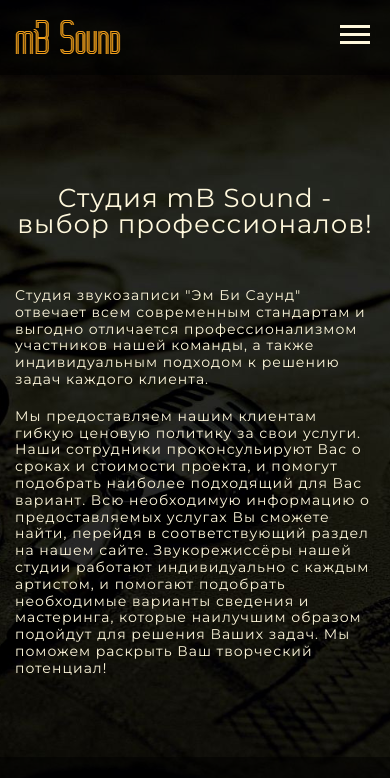
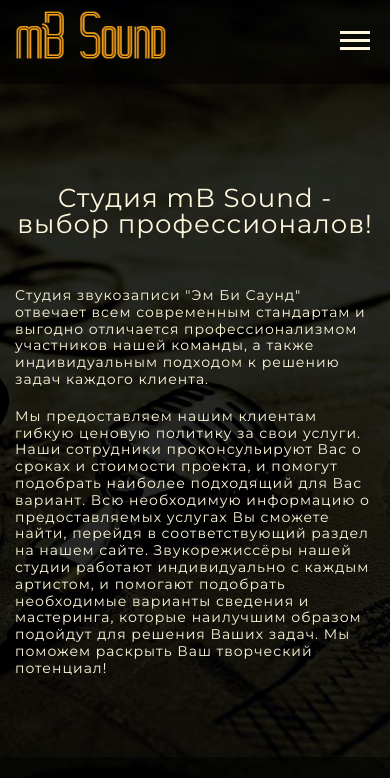
Before and after one commit to mblaze1986/mb_rep, a plain HTML site: page index.html in a window 390 px wide. Shown: the top 778 px of the page. Drawn offline with nearby package versions, Linux system fonts and the light colour scheme.

Commit message:
Add files via upload

```diff
--- a/css/style.css
+++ b/css/style.css
@@ -115,16 +115,12 @@ body {
     display: flex;
     justify-content: space-between;
     align-items: center;
-    margin: 30px 0;
-}
-@media (max-width: 990px) {
-    .header__body {
-        margin: 20px 0;
-    }
+    margin: 10px 0;
 }
 .header__logo {
-    position: relative;
     display: block;
+    height: 50px;
+    margin-bottom: 14px;
     cursor: pointer;
 }
 @media (max-width: 990px) {
@@ -245,7 +241,7 @@ body {
 .nav-toggle {
     position: absolute;
     display: none;
-    top: 24px;
+    top: 30px;
     right: 20px;
     padding: 10px;
     background: none;
--- a/index.html
+++ b/index.html
@@ -22,7 +22,7 @@
         <header class="header" id="header">
             <div class="container">
                 <div class="header__body">
-                    <div class="header__logo"><a href="#"><img src="img/logo.png" alt=""></a></div>
+                    <a href=""><img class="header__logo" src="img/logo_.png" alt=""></a>
                     <nav class="header__menu" id="menu">
                         <a href="#" class="header__link active" data-scroll="#intro">начало</a>
                         <a href="#" class="header__link" data-scroll="#studio">студия</a>
@@ -377,7 +377,7 @@
                             <div class="contacts__info-title">Контакты</div>
                             <div class="contacts__info-text">Адрес: г. Химки, ул. Молодежная, 16</div>
                             <div class="contacts__info-text">email: info@mbs.ru</div>
-                            <div class="contacts__info-text" meta name="format-detection" content="telephone=no">Тел: +7 990 999 99 99</div>
+                            <div class="contacts__info-text">Тел: +7 990 999 99 99</div>
                             <button class="contacts__btn" type="submit"><i class="fas fa-phone"></i>связаться</button>
                         </div>
                         <div class="contacts__map">
```
Also changed, not shown: img/logo_.png (added).
